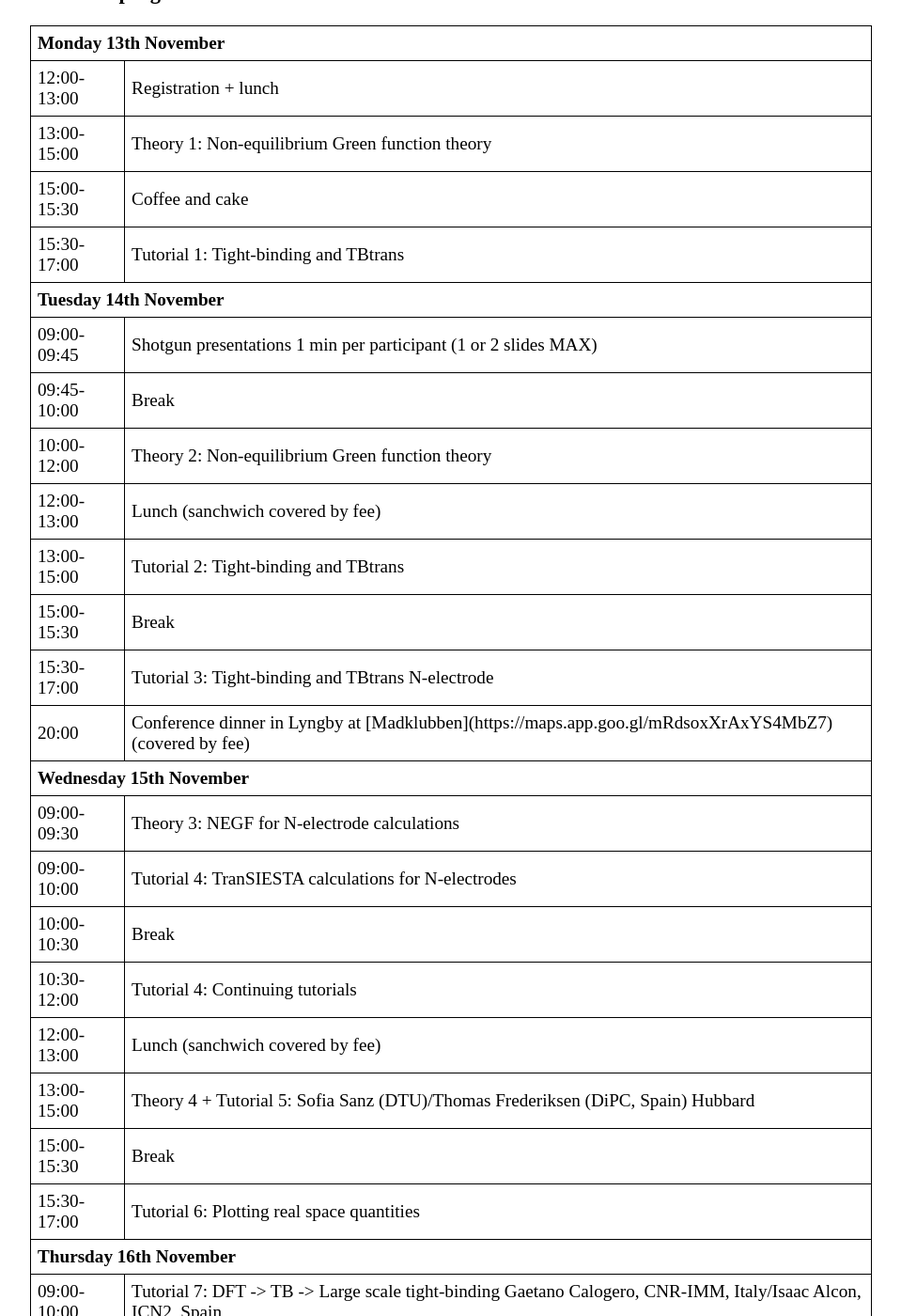
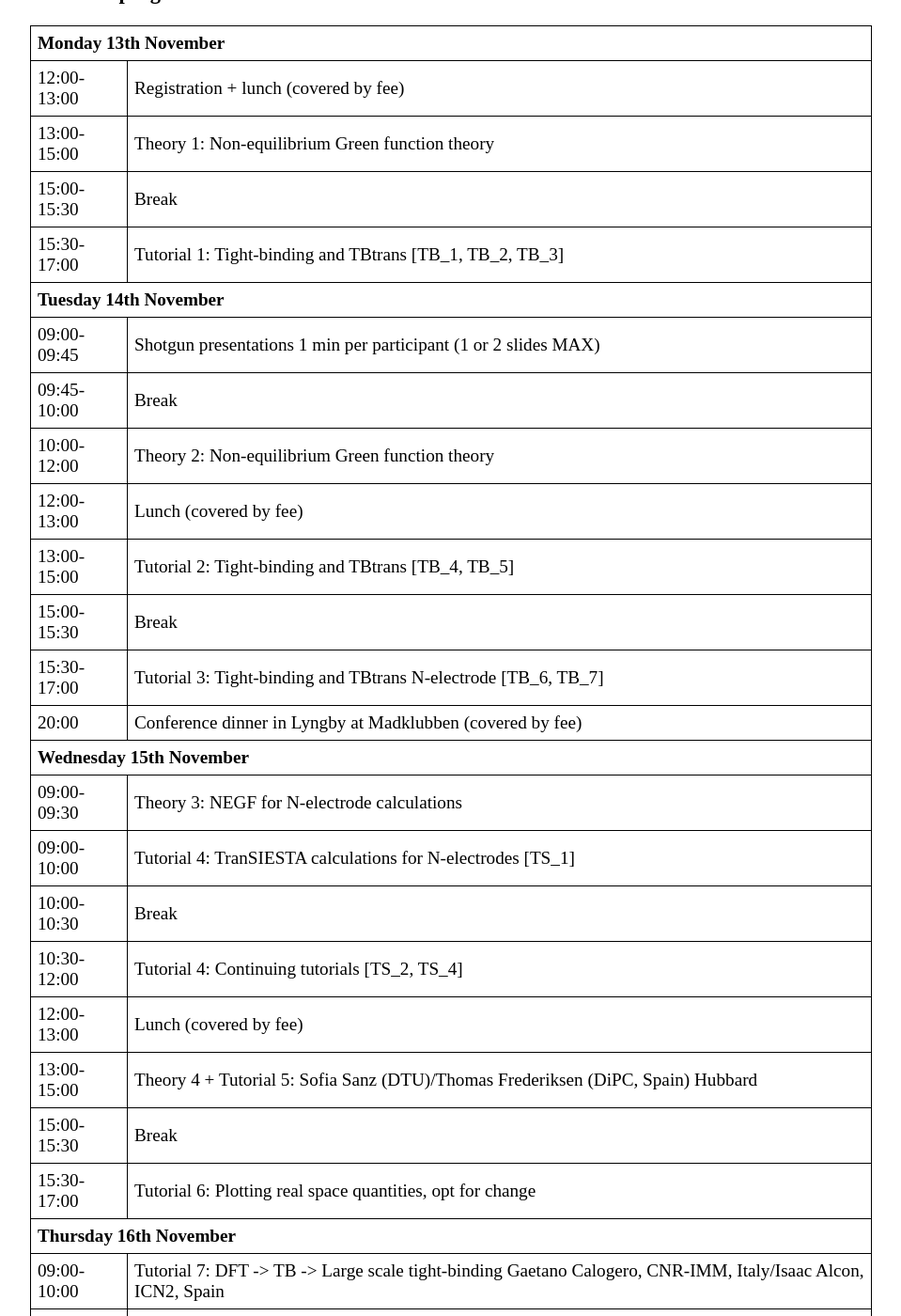
Before and after one commit to siesta-project/web-portal, a Jekyll site: the page built from _events/TranSIESTA_School-2023.md, in a window 1280 px wide and 1400 px high, scrolled down 859 px. Shown: the whole window at 94% size, without its empty margins (160-1119 px from the left). Built offline with Jekyll 4.4.1, drawn with Linux system fonts in a browser that asks for light colours; some of the changed text lies outside the part shown.

Commit message:
updates for lunches and which tutorials
Signed-off-by: Nick Papior <nickpapior@gmail.com>

```diff
--- a/_events/TranSIESTA_School-2023.md
+++ b/_events/TranSIESTA_School-2023.md
@@ -60,36 +60,36 @@ It will be released [here](https://github.com/zerothi/ts-tbt-sisl-tutorial/relea
 
 <tbody>
 <tr><th COLSPAN="2"> Monday 13th November</th></tr>
-<tr><td>12:00-13:00</td><td>Registration + lunch</td></tr>
+<tr><td>12:00-13:00</td><td>Registration + lunch (covered by fee)</td></tr>
 <tr><td>13:00-15:00</td><td> Theory 1: Non-equilibrium Green function theory</td></tr>
-<tr><td>15:00-15:30</td><td> Coffee and cake</td></tr>
-<tr><td>15:30-17:00</td><td> Tutorial 1: Tight-binding and TBtrans</td></tr>
+<tr><td>15:00-15:30</td><td> Break</td></tr>
+<tr><td>15:30-17:00</td><td> Tutorial 1: Tight-binding and TBtrans [TB_1, TB_2, TB_3]</td></tr>
 
 <tr><th COLSPAN="2"> Tuesday 14th November</th></tr>
 <tr><td>09:00-09:45</td><td> Shotgun presentations 1 min per participant (1 or 2 slides MAX)</td></tr>
 <tr><td>09:45-10:00</td><td> Break</td></tr>
 <tr><td>10:00-12:00</td><td> Theory 2: Non-equilibrium Green function theory</td></tr>
-<tr><td>12:00-13:00</td><td> Lunch (sanchwich covered by fee)</td></tr>
-<tr><td>13:00-15:00</td><td> Tutorial 2: Tight-binding and TBtrans</td></tr>
+<tr><td>12:00-13:00</td><td> Lunch (covered by fee)</td></tr>
+<tr><td>13:00-15:00</td><td> Tutorial 2: Tight-binding and TBtrans [TB_4, TB_5]</td></tr>
 <tr><td>15:00-15:30</td><td> Break</td></tr>
-<tr><td>15:30-17:00</td><td> Tutorial 3: Tight-binding and TBtrans N-electrode</td></tr>
-<tr><td>20:00</td><td> Conference dinner in Lyngby at [Madklubben](https://maps.app.goo.gl/mRdsoxXrAxYS4MbZ7) (covered by fee)</td></tr>
+<tr><td>15:30-17:00</td><td> Tutorial 3: Tight-binding and TBtrans N-electrode [TB_6, TB_7]</td></tr>
+<tr><td>20:00</td><td> Conference dinner in Lyngby at Madklubben (covered by fee)</td></tr>
 
 <tr><th COLSPAN="2"> Wednesday 15th November</th></tr>
 <tr><td>09:00-09:30</td><td> Theory 3: NEGF for N-electrode calculations</td></tr>
-<tr><td>09:00-10:00</td><td> Tutorial 4: TranSIESTA calculations for N-electrodes</td></tr>
+<tr><td>09:00-10:00</td><td> Tutorial 4: TranSIESTA calculations for N-electrodes [TS_1]</td></tr>
 <tr><td>10:00-10:30</td><td> Break</td></tr>
-<tr><td>10:30-12:00</td><td> Tutorial 4: Continuing tutorials</td></tr>
-<tr><td>12:00-13:00</td><td> Lunch (sanchwich covered by fee)</td></tr>
+<tr><td>10:30-12:00</td><td> Tutorial 4: Continuing tutorials [TS_2, TS_4]</td></tr>
+<tr><td>12:00-13:00</td><td> Lunch (covered by fee)</td></tr>
 <tr><td>13:00-15:00</td><td> Theory 4 + Tutorial 5: Sofia Sanz (DTU)/Thomas Frederiksen (DiPC, Spain) Hubbard</td></tr>
 <tr><td>15:00-15:30</td><td> Break</td></tr>
-<tr><td>15:30-17:00</td><td> Tutorial 6: Plotting real space quantities</td></tr>
+<tr><td>15:30-17:00</td><td> Tutorial 6: Plotting real space quantities, opt for change</td></tr>
 
 <tr><th COLSPAN="2"> Thursday 16th November</th></tr>
 <tr><td>09:00-10:00</td><td>Tutorial 7: DFT -> TB -> Large scale tight-binding Gaetano Calogero, CNR-IMM, Italy/Isaac Alcon, ICN2, Spain</td></tr>
 <tr><td>10:00-10:30</td><td>Break</td></tr>
 <tr><td>10:30-12:00</td><td>Tutorial 7: Continuation</td></tr>
-<tr><td>12:00-13:00</td><td>Lunch (sandwich covered by fee)</td></tr>
+<tr><td>12:00-13:00</td><td>Lunch (covered by fee)</td></tr>
 <tr><td>13:00-15:00</td><td>Tutorial 8: Bilayer graphene + NPG (Xabier de Cerio, DiPC, Spain)</td></tr>
 <tr><td>15:00-15:30</td><td>Break</td></tr>
 <tr><td>15:30-17:00</td><td>Tutorial 8: Continuation</td></tr>
@@ -98,7 +98,7 @@ It will be released [here](https://github.com/zerothi/ts-tbt-sisl-tutorial/relea
 <tr><td>09:00-10:00</td><td>Tutorial 9: Real space self-energies</td></tr>
 <tr><td>10:00-10:30</td><td>Break</td></tr>
 <tr><td>10:30-12:00</td><td>Comments, remarks and wrap-up: Recap important points of calculation setups</td></tr>
-<tr><td>12:00</td><td>Thank you and goodbye</td></tr>
+<tr><td>12:00</td><td>Lunch (covered by fee); and thank you and see you again</td></tr>
 </tbody>
 </table>
 
```
Also changed, not shown: _events/SIESTA_School-2023.md (+1 -1 lines).
